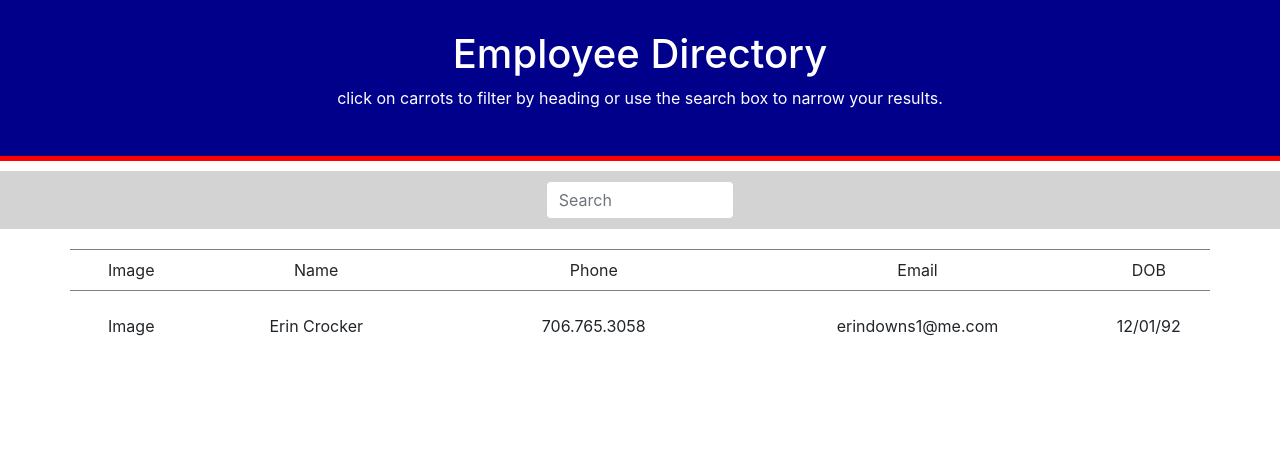
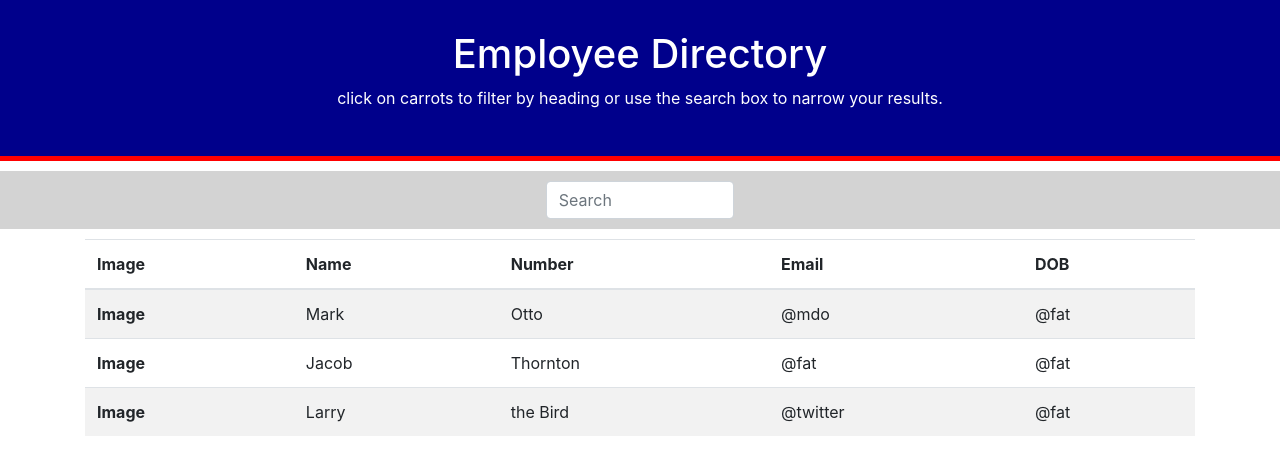
Before and after one commit to erinleecrocker/Employee-Directory, a React (Create React App) app in the folder employee-directory/: page / in a window 1280 px wide. Shown: the top 474 px of the page. Built offline with nearby package versions, Linux system fonts and the light colour scheme.

Commit message:
updated utils/api

```diff
--- a/employee-directory/src/components/DisplayEmployees/DisplayEmployees.jsx
+++ b/employee-directory/src/components/DisplayEmployees/DisplayEmployees.jsx
@@ -4,18 +4,43 @@ import Employee from '../Employee/Employee'
 
 const DisplayEmployees = () => {
     return (
-        <div className = "container">
-            <div className = "row">
-                <div class="col-sm-12 d-flex" id="info-container">
-                    <div class="col-1 p-2 flex-fill">Image</div>
-                    <div class="col-3 p-2 flex-fill">Name</div>
-                    <div class="col-3 p-2 flex-fill">Phone</div>
-                    <div class="col-4 p-2 flex-fill">Email</div>
-                    <div class="col-1 p-2 flex-fill">DOB</div>
-                </div>
-            </div>
-            <Employee />
-        </div>
+      <div className="container">
+        <table className="table table-striped">
+          <thead>
+            <tr>
+              <th scope="col">Image</th>
+              <th scope="col">Name</th>
+              <th scope="col">Number</th>
+              <th scope="col">Email</th>
+              <th scope="col">DOB</th>
+            </tr>
+          </thead>
+          <tbody>
+              <Employee />
+            {/* <tr>
+              <th scope="row">1</th>
+              <td>Mark</td>
+              <td>Otto</td>
+              <td>@mdo</td>
+              <td>@fat</td>
+            </tr> */}
+            <tr>
+              <th scope="row">Image</th>
+              <td>Jacob</td>
+              <td>Thornton</td>
+              <td>@fat</td>
+              <td>@fat</td>
+            </tr>
+            <tr>
+              <th scope="row">Image</th>
+              <td>Larry</td>
+              <td>the Bird</td>
+              <td>@twitter</td>
+              <td>@fat</td>
+            </tr>
+          </tbody>
+        </table>
+      </div>
     );
 };
 
--- a/employee-directory/src/components/Employee/Employee.jsx
+++ b/employee-directory/src/components/Employee/Employee.jsx
@@ -14,17 +14,13 @@ class Employee extends Component {
 
     render() {
         return (
-            <div>
-                 <div className = "row">
-                <div class="col-sm-12 d-flex" id="employee-container">
-                    <div class="col-1 p-2 flex-fill">Image</div>
-                    <div class="col-3 p-2 flex-fill">Erin Crocker</div>
-                    <div class="col-3 p-2 flex-fill">706.765.3058</div>
-                    <div class="col-4 p-2 flex-fill">erindowns1@me.com</div>
-                    <div class="col-1 p-2 flex-fill">12/01/92</div>
-                </div>
-            </div>
-            </div>
+            <tr>
+              <th scope="row">Image</th>
+              <td>Mark</td>
+              <td>Otto</td>
+              <td>@mdo</td>
+              <td>@fat</td>
+            </tr>
         );
     }
 }
--- a/employee-directory/src/components/SearchBar/SearchBar.jsx
+++ b/employee-directory/src/components/SearchBar/SearchBar.jsx
@@ -5,8 +5,8 @@ const SearchBar = () => {
     return (
         <div className = "row search-bar">
             <div className = "col-sm-2">
-            <form class="form">
-                <input class="form-control mr-sm-2" type="search" placeholder="Search" aria-label="Search" />
+            <form className="form">
+                <input className="form-control mr-sm-2" type="search" placeholder="Search" aria-label="Search" />
             </form>
             </div>
         </div>
```
Also changed, not shown: employee-directory/utils/api.js (added, +28 -0 lines), 2 other files (tests, documents, lock files or other folders).
